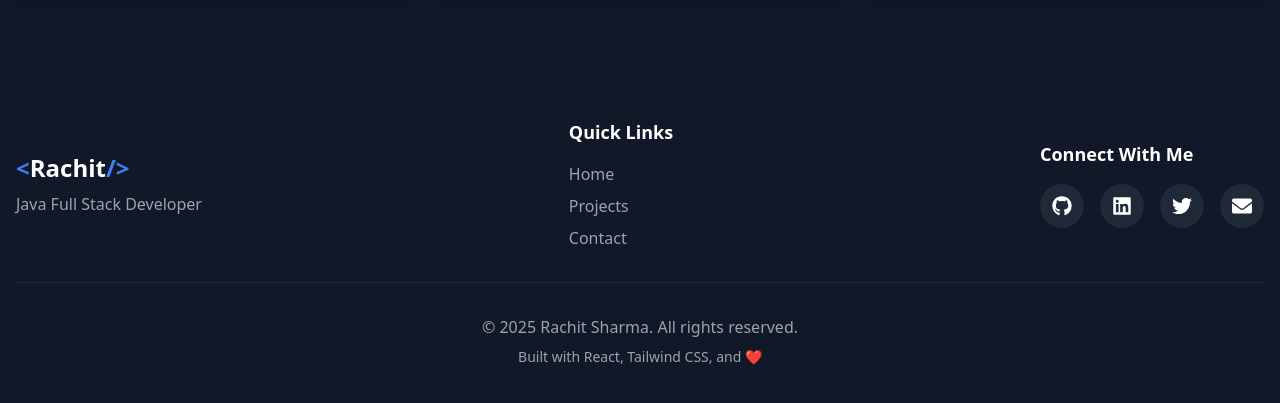
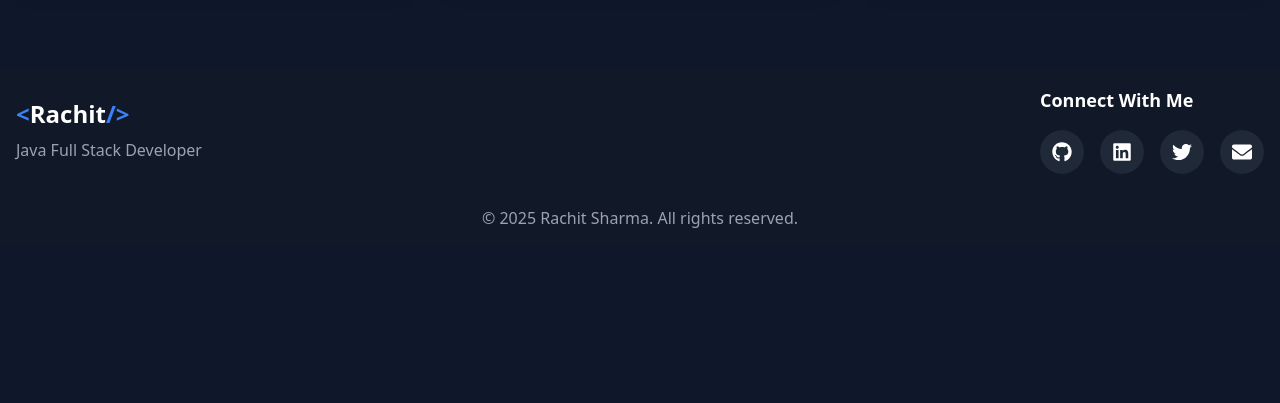
Before and after one commit to rachitsharma300/rachit-portfolio, a React (Vite) app: page / in a window 1280 px wide. Shown: the part 3159-3562 px from the top of the page. After the commit the page ends 3405 px from the top, so only its background shows below. Built offline with nearby package versions, Linux system fonts and the light colour scheme.

Commit message:
Update social media links in Footer component for accuracy and improve footer layout for better presentation

```diff
--- a/src/components/Footer.jsx
+++ b/src/components/Footer.jsx
@@ -7,27 +7,27 @@ const Footer = () => {
     {
       name: "GitHub",
       icon: <FaGithub className="text-xl" />,
-      url: "https://github.com/yourusername",
+      url: "https://github.com/rachitsharma300",
     },
     {
       name: "LinkedIn",
       icon: <FaLinkedin className="text-xl" />,
-      url: "https://linkedin.com/in/yourusername",
+      url: "https://www.linkedin.com/in/rachitsharma300/",
     },
     {
       name: "Twitter",
       icon: <FaTwitter className="text-xl" />,
-      url: "https://twitter.com/yourusername",
+      url: "https://x.com/rachitsharma300",
     },
     {
       name: "Email",
       icon: <FaEnvelope className="text-xl" />,
-      url: "mailto:your.email@example.com",
+      url: "mailto:rachitsharma300@outlook.com",
     },
   ];
 
   return (
-    <footer className="bg-gray-900 text-white py-12">
+    <footer className="bg-gray-900 text-white py-4">
       <div className="container mx-auto px-4">
         <div className="flex flex-col md:flex-row justify-between items-center">
           {/* Left Section - Branding */}
@@ -46,40 +46,6 @@ const Footer = () => {
           </motion.div>
 
           {/* Middle Section - Quick Links */}
-          <motion.div
-            initial={{ opacity: 0, y: 20 }}
-            whileInView={{ opacity: 1, y: 0 }}
-            transition={{ duration: 0.5, delay: 0.2 }}
-            className="mb-6 md:mb-0"
-          >
-            <h3 className="text-lg font-semibold mb-4">Quick Links</h3>
-            <ul className="flex flex-col space-y-2">
-              <li>
-                <a
-                  href="#home"
-                  className="text-gray-400 hover:text-white transition"
-                >
-                  Home
-                </a>
-              </li>
-              <li>
-                <a
-                  href="#projects"
-                  className="text-gray-400 hover:text-white transition"
-                >
-                  Projects
-                </a>
-              </li>
-              <li>
-                <a
-                  href="#contact"
-                  className="text-gray-400 hover:text-white transition"
-                >
-                  Contact
-                </a>
-              </li>
-            </ul>
-          </motion.div>
 
           {/* Right Section - Social Links */}
           <motion.div
@@ -111,13 +77,12 @@ const Footer = () => {
           initial={{ opacity: 0 }}
           whileInView={{ opacity: 1 }}
           transition={{ duration: 0.5, delay: 0.6 }}
-          className="border-t border-gray-800 mt-8 pt-8 text-center text-gray-400"
+          className=" border-gray-800 mt-4 pt-4 text-center text-gray-400"
         >
           <p>
             &copy; {new Date().getFullYear()} Rachit Sharma. All rights
             reserved.
           </p>
-          <p className="mt-2 text-sm">Built with React, Tailwind CSS, and ❤️</p>
         </motion.div>
       </div>
     </footer>
```
